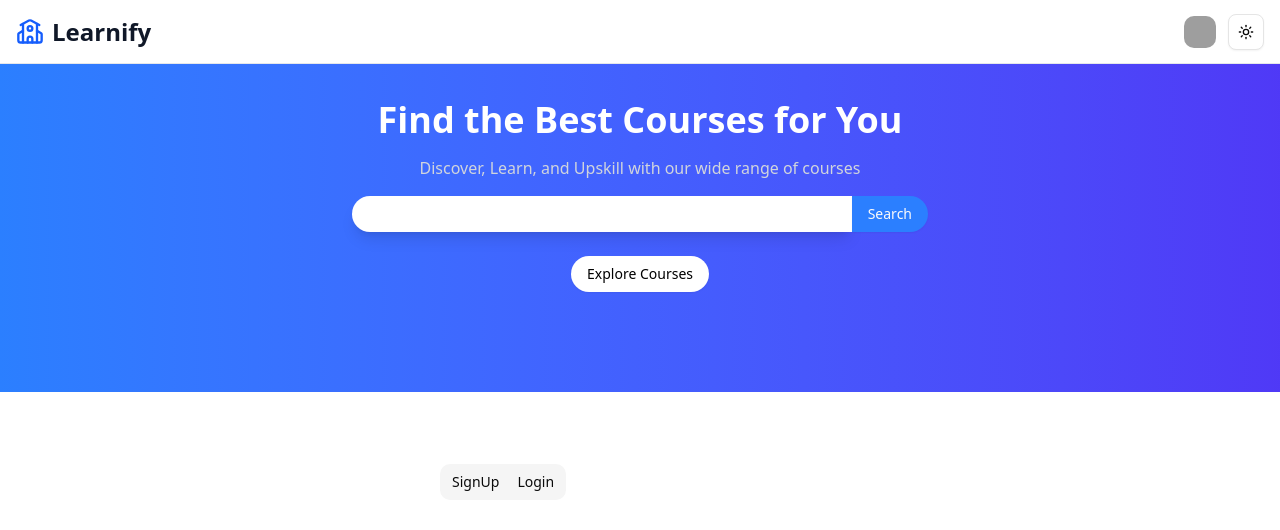
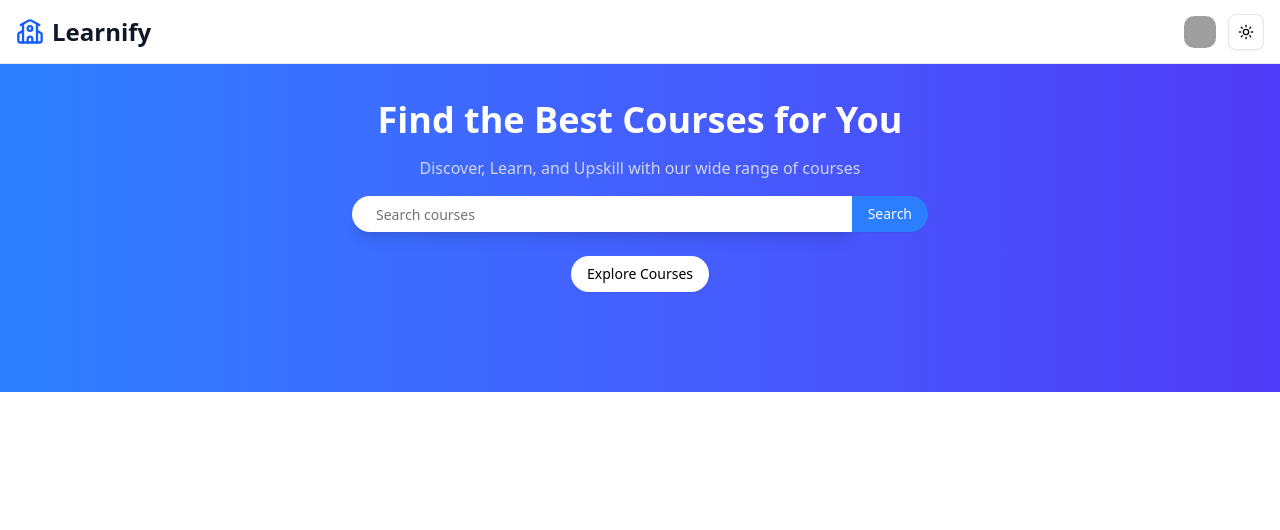
Before and after one commit to Anantpandey07/Learnify, a React (Vite) app in the folder client/: page / in a window 1280 px wide. Shown: the top 530 px of the page. Built offline with nearby package versions, Linux system fonts and the light colour scheme; grey boxes are pictures that could not be loaded.

Commit message:
Setup Routes for login and signup

```diff
--- a/client/package.json
+++ b/client/package.json
@@ -24,6 +24,7 @@
     "react": "^19.1.0",
     "react-dom": "^19.1.0",
     "react-redux": "^9.2.0",
+    "react-router-dom": "^7.6.3",
     "sonner": "^2.0.6",
     "tailwind-merge": "^3.3.1",
     "tailwindcss": "^4.1.11"
--- a/client/src/App.jsx
+++ b/client/src/App.jsx
@@ -6,14 +6,41 @@ import { Button } from './components/ui/button'
 import Login from './pages/login'
 import Navbar from './components/Navbar'
 import HeroSection from './pages/student/HeroSection'
+import { createBrowserRouter } from 'react-router-dom'
+import MainLayout from './layout/MainLayout'
+import { RouterProvider } from 'react-router'
+
+const appRouter = createBrowserRouter([
+  {
+    path: '/',
+    element: <MainLayout/>,
+    children: [
+      {
+        path: '/',
+        element: (
+          <>
+            <HeroSection/>
+            {/* courses */}
+          </>
+        )
+      },
+      {
+        path:'/login',
+        element: (
+          <>
+          <Login/>
+          </>
+        )
+      }
+    ]
+  }
+])
 
 function App() {
 
   return (
     <main>
-      <Navbar/>
-      <HeroSection/>
-      <Login/>
+      <RouterProvider router={appRouter}/>
     </main>
   )
 }
--- /dev/null
+++ b/client/src/layout/MainLayout.jsx
@@ -0,0 +1,14 @@
+import Navbar from '@/components/Navbar'
+import React from 'react'
+import { Outlet } from 'react-router-dom'
+
+export default function MainLayout() {
+  return (
+    <div>
+        <Navbar/>
+        <div>
+            <Outlet/>
+        </div>
+    </div>
+  )
+}
--- a/client/src/pages/Login.jsx
+++ b/client/src/pages/Login.jsx
@@ -20,6 +20,7 @@ import {
 import { useEffect, useState } from "react"
 import { useLoginUserMutation, useRegisterUserMutation } from "@/features/api/authApi"
 import { toast } from "sonner"
+import { useNavigate } from "react-router-dom"
 
 const Login = () => {
     const [loginInput, setLoginInput] = useState({
@@ -34,6 +35,8 @@ const Login = () => {
 
     const [registerUser, {data: registerData, error: registerError, isLoading: registerIsLoading, isSuccess: registerIsSucces}] = useRegisterUserMutation();
     const [loginUser, {data: loginData, error: loginError, isLoading: loginIsLoading, isSuccess: loginIsSucces}] = useLoginUserMutation();
+
+    const navigate = useNavigate();
 
     const changeInputHandler = (e, type) =>{
         const {name, value} = e.target;
@@ -64,6 +67,7 @@ const Login = () => {
       }
       if(loginIsSucces && loginData){
         toast.success(loginData.message || "Welcome Back !!")
+        navigate("/");
       }
       if(loginError){
         toast.error(loginData?.data?.message || "Check Email or Password !!")
@@ -71,8 +75,8 @@ const Login = () => {
     }, [loginData, registerData, loginError, registerError, loginIsLoading, registerIsLoading])
   return (
     <div className="flex items-center justify-center w-full mt-18">
-      <Tabs defaultValue="account" className="w-[400px]">
-        <TabsList>
+      <Tabs defaultValue="account" className="w-[600px]">
+        <TabsList className="w-full">
           <TabsTrigger value="signup">SignUp</TabsTrigger>
           <TabsTrigger value="login">Login</TabsTrigger>
         </TabsList>
--- a/client/src/pages/student/HeroSection.jsx
+++ b/client/src/pages/student/HeroSection.jsx
@@ -9,7 +9,7 @@ const HeroSection = () => {
                     <h1 className='flex justify-center text-white text-4xl font-bold mb-4'>Find the Best Courses for You</h1>
                     <p className='flex justify-center text-gray-300 dark:text-gray-500 mb-4'>Discover, Learn, and Upskill with our wide range of courses</p>
                     <form className='flex'>
-                        <Input type="text" className="flex-grow bg-white border-none focus-visible:ring-0 px-6 py-3 dark:text-gray-100 rounded-s-full shadow-lg overflow-hidden max-w-xl mx-auto mb-6"/>
+                        <Input placeholder="Search courses" type="text" className="flex-grow bg-white border-none focus-visible:ring-0 px-6 py-3 dark:text-gray-100 rounded-s-full shadow-lg overflow-hidden max-w-xl mx-auto mb-6"/>
                         <Button className="rounded-e-full bg-blue-500 dark:bg-gray-400 hover:bg-blue-700 dark:hover:bg-blue-900">Search</Button>
                     </form>
                     <div className='flex justify-center'>
```
Also changed, not shown: 1 other file (tests, documents, lock files or other folders).
